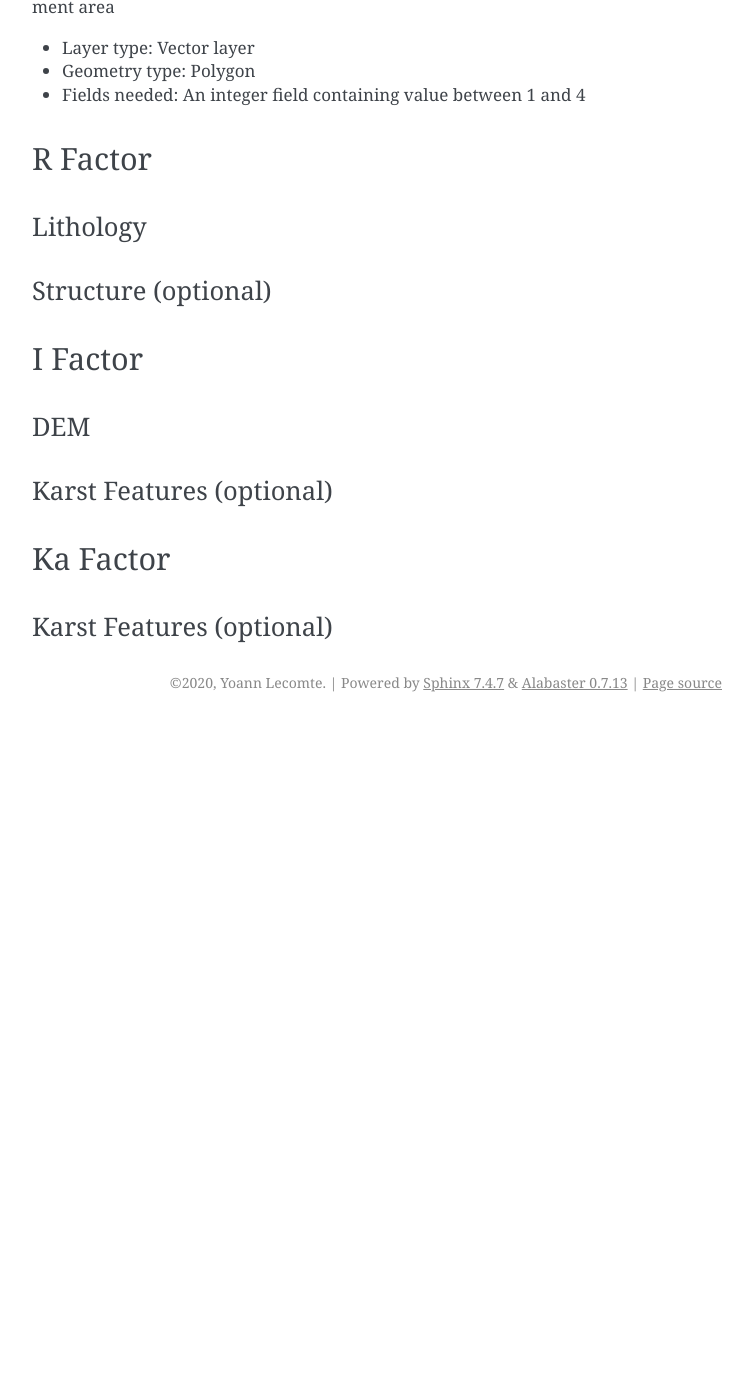
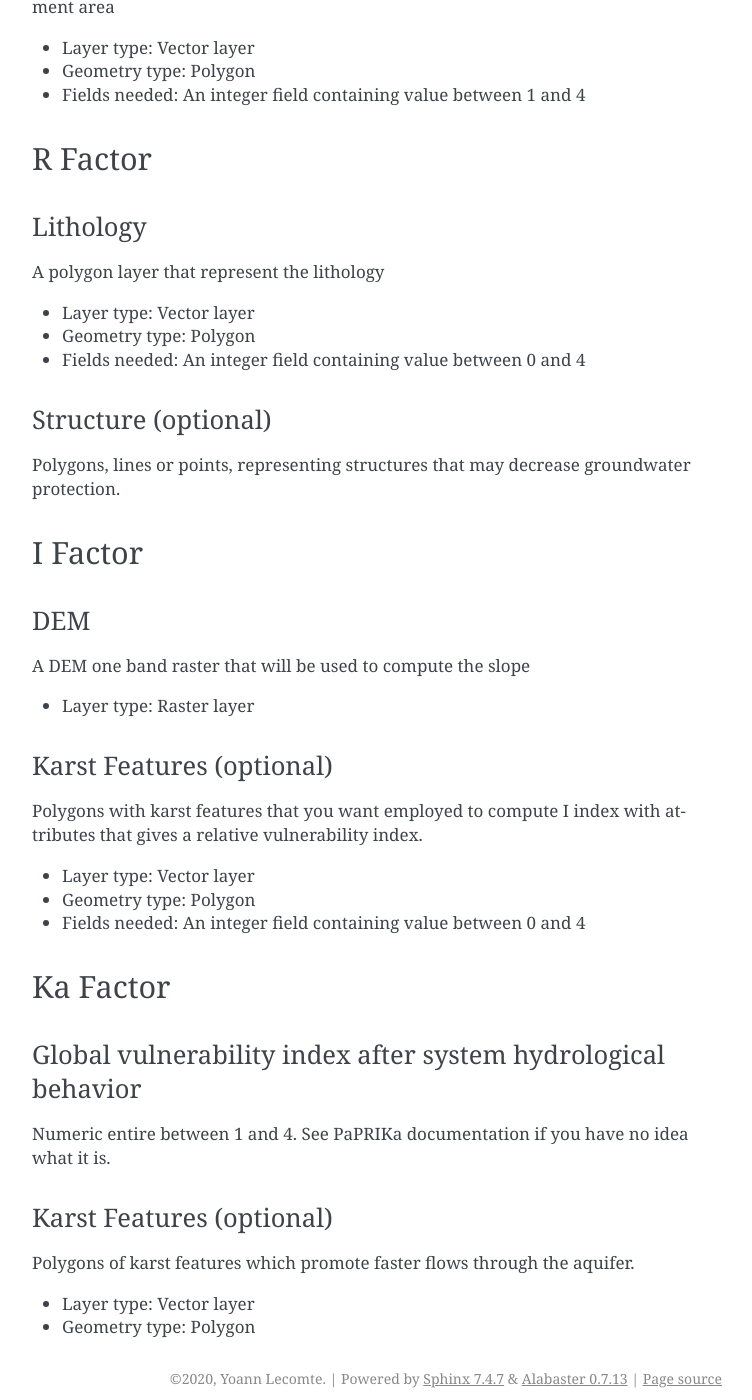
Before and after one commit to Paprika-plugins/PaPRIKa-docs, a Sphinx documentation site: the page built from source/start.rst, in a window 1280 px wide and 1400 px high, scrolled down 1501 px. Shown: the whole window, without its empty margins (388-1140 px from the left). Built offline with Sphinx 7.4.7, drawn with Linux system fonts in a browser that asks for light colours; before the commit the page ends 2223 px from its top, so only the background shows below that; some of the changed text lies outside the part shown.

Commit message:
update start.rst

```diff
--- a/source/impluvium.rst
+++ /dev/null
@@ -1,3 +0,0 @@
-**************
-Catchment area
-**************
--- a/source/start.rst
+++ b/source/start.rst
@@ -23,8 +23,6 @@ resolution should be coherent with data resolution.
 *  Layer type: Vector layer
 *  Geometry type : Polygon
 *  Fields needed : No field needed
-
-
 
 P Factor
 ----------
@@ -73,8 +71,17 @@ R Factor
 Lithology
 +++++++++++
 
+A polygon layer that represent the lithology
+
+*  Layer type: Vector layer
+*  Geometry type: Polygon
+*  Fields needed: An integer field containing value between 0 and 4
+
 Structure (optional)
 ++++++++++++++++++++++
+
+Polygons, lines or points, representing structures that may
+decrease groundwater protection.
 
 I Factor
 ----------
@@ -82,11 +89,32 @@ I Factor
 DEM
 +++++
 
+A DEM one band raster that will be used to compute the slope
+
+*  Layer type: Raster layer
+
 Karst Features (optional)
 ++++++++++++++++++++++++++
+
+Polygons with karst features that you want employed
+to compute I index with attributes that gives a relative vulnerability index.
+
+*  Layer type: Vector layer
+*  Geometry type: Polygon
+*  Fields needed: An integer field containing value between 0 and 4
 
 Ka Factor
 ----------
 
+Global vulnerability index after system hydrological behavior
+++++++++++++++
+
+Numeric entire between 1 and 4. See PaPRIKa documentation if you have no idea what it is.
+
 Karst Features (optional)
 +++++++++++++++++++++++++++
+
+Polygons of karst features which promote faster flows through the aquifer.
+
+*  Layer type: Vector layer
+*  Geometry type: Polygon
```
